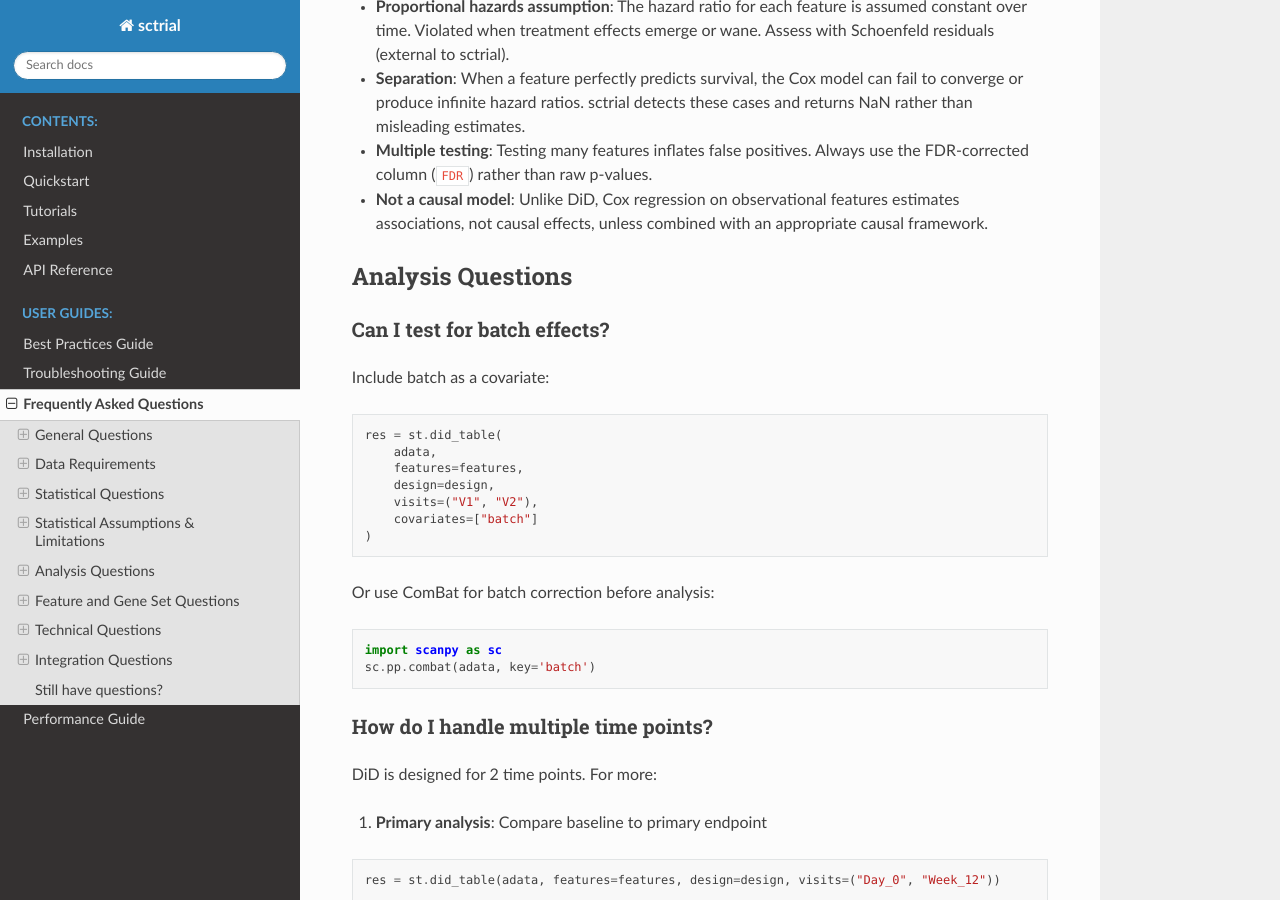
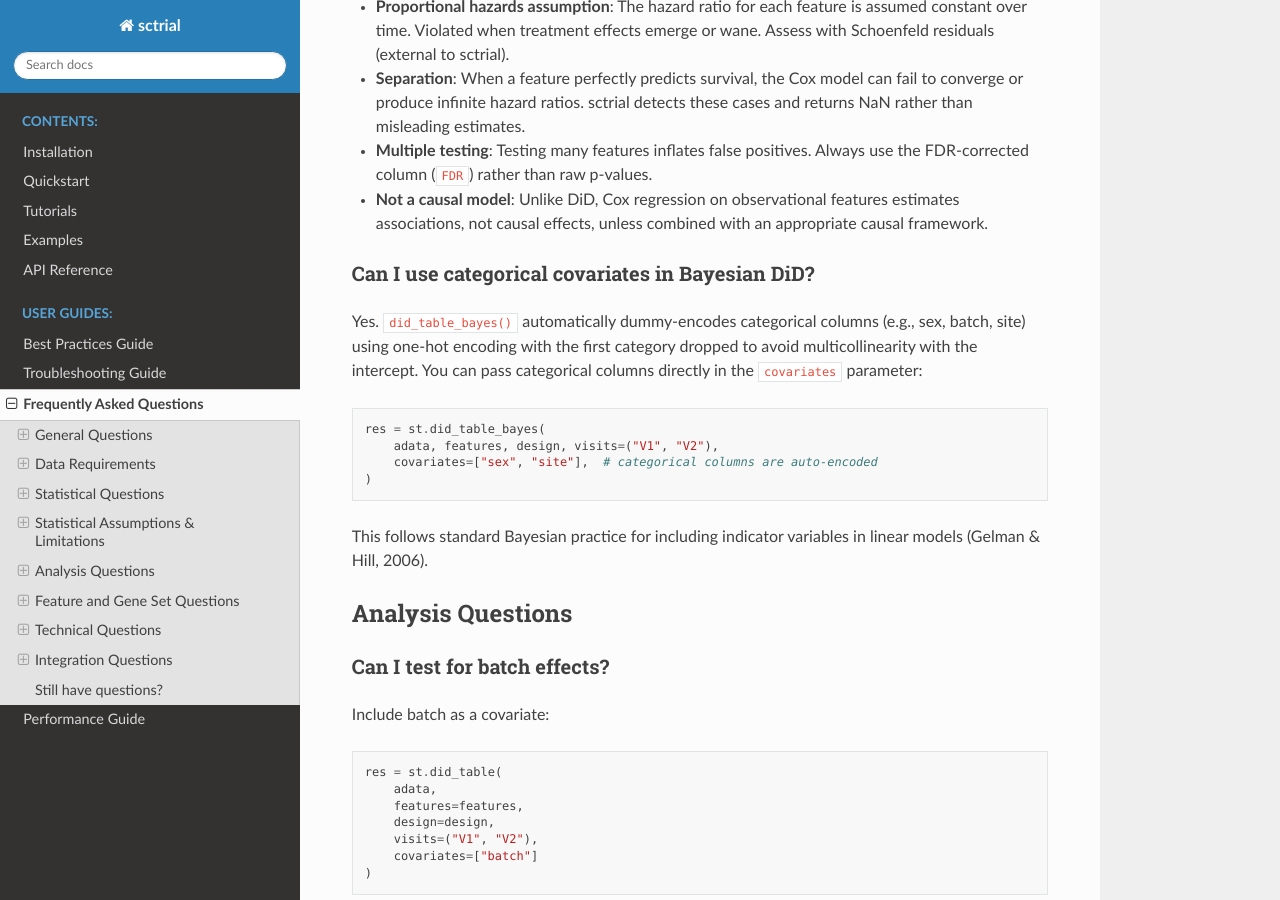
Before and after one commit to TheOmarLab/sctrial, a Sphinx documentation site: the page built from docs/source/faq.rst, in a window 1280 px wide and 900 px high, scrolled down 8484 px. Built offline with Sphinx 7.4.7 and the Read the Docs theme 3.1.0, drawn with Linux system fonts in a browser that asks for light colours; pages that are not in the unit, such as notebooks, are missing from menus.

Commit message:
Update docs for categorical covariates and gsea_radar params
- Add FAQ entry explaining categorical covariate auto-encoding in
  Bayesian DiD (pd.get_dummies, drop_first=True)
- Fix incorrect plot_gsea_radar example in advanced_designs tutorial
  (was passing non-existent top_n parameter)
- Document new term_col and fdr_col parameters in tutorial example

```diff
--- a/docs/source/faq.rst
+++ b/docs/source/faq.rst
@@ -438,6 +438,24 @@
   estimates associations, not causal effects, unless combined with an
   appropriate causal framework.
 
+Can I use categorical covariates in Bayesian DiD?
+~~~~~~~~~~~~~~~~~~~~~~~~~~~~~~~~~~~~~~~~~~~~~~~~~~
+
+Yes. ``did_table_bayes()`` automatically dummy-encodes categorical columns
+(e.g., sex, batch, site) using one-hot encoding with the first category
+dropped to avoid multicollinearity with the intercept. You can pass
+categorical columns directly in the ``covariates`` parameter:
+
+.. code-block:: python
+
+   res = st.did_table_bayes(
+       adata, features, design, visits=("V1", "V2"),
+       covariates=["sex", "site"],  # categorical columns are auto-encoded
+   )
+
+This follows standard Bayesian practice for including indicator variables
+in linear models (Gelman & Hill, 2006).
+
 Analysis Questions
 ------------------
 
--- a/docs/source/tutorials/advanced_designs.rst
+++ b/docs/source/tutorials/advanced_designs.rst
@@ -236,8 +236,10 @@
    # GSEA radar chart (requires gseapy)
    st.plot_gsea_radar(
        gsea_results=res_gsea,
-       top_n=8,
-       title="Top Enriched Pathways"
+       term="HALLMARK_OXIDATIVE_PHOSPHORYLATION",
+       pool_col="celltype",
+       # Column names are configurable via term_col, fdr_col
+       title="NES across cell types",
    )
 
 Conclusion
```
